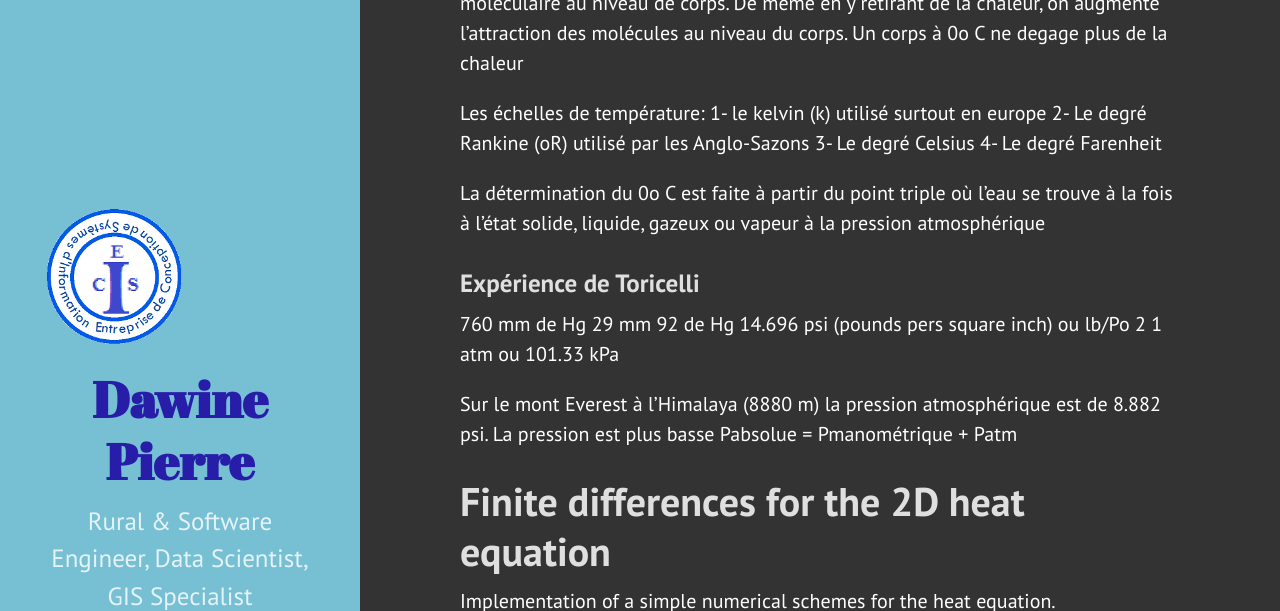
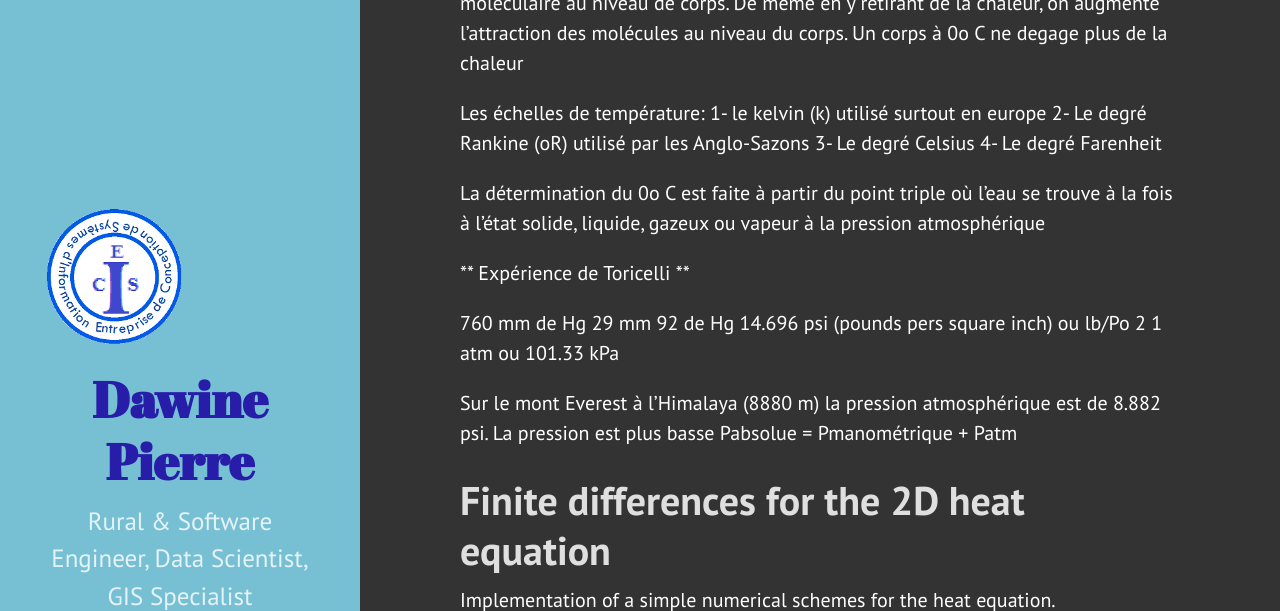
Before and after one commit to pdawine/pdawine.github.io, a Jekyll site: the page built from _posts/2020-01-20-cours-de-climatisation.md, in a window 1280 px wide and 900 px high, scrolled down 332 px, cut to the strip 0-611 px from the top of the window. Built offline with Jekyll 4.4.1, drawn with Linux system fonts in a browser that asks for light colours.

```diff
--- a/_posts/2020-01-20-cours-de-climatisation.md
+++ b/_posts/2020-01-20-cours-de-climatisation.md
@@ -15,7 +15,7 @@ Les échelles de température:
 
 La détermination du 0o C est faite à partir du point triple où l'eau se trouve à la fois à l'état solide, liquide, gazeux ou vapeur à la pression atmosphérique
 
-### Expérience de Toricelli
+** Expérience de Toricelli **
 
 760 mm de Hg
 29 mm 92 de Hg
```
